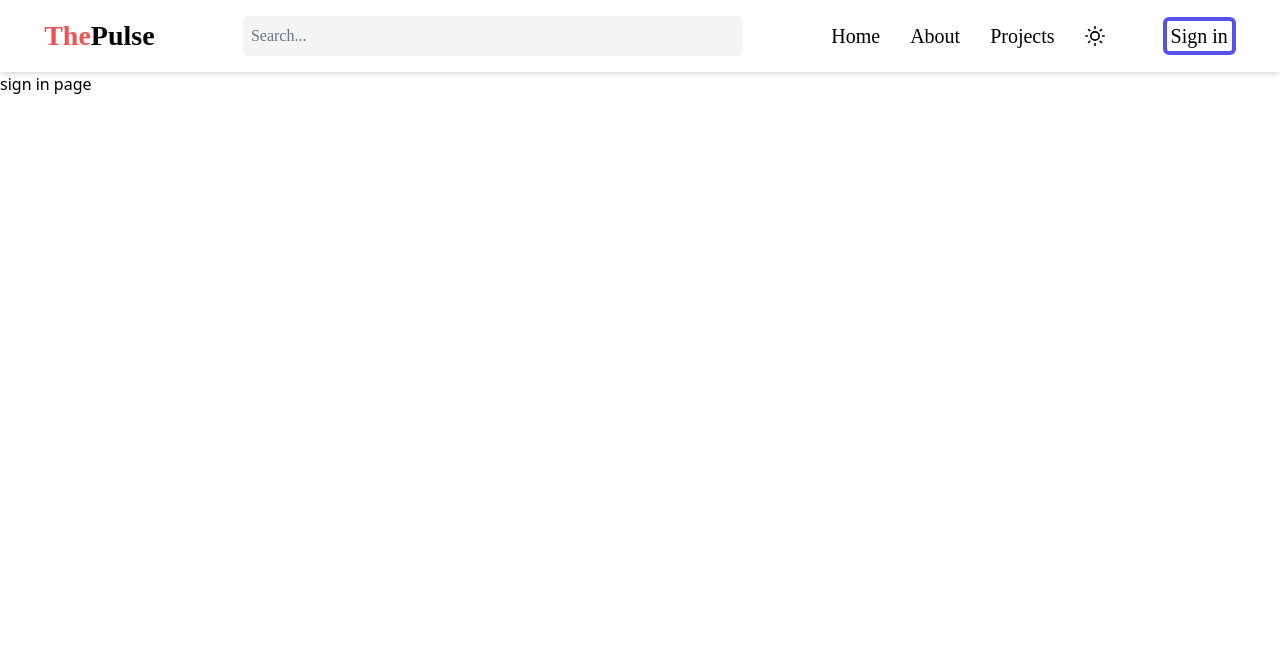
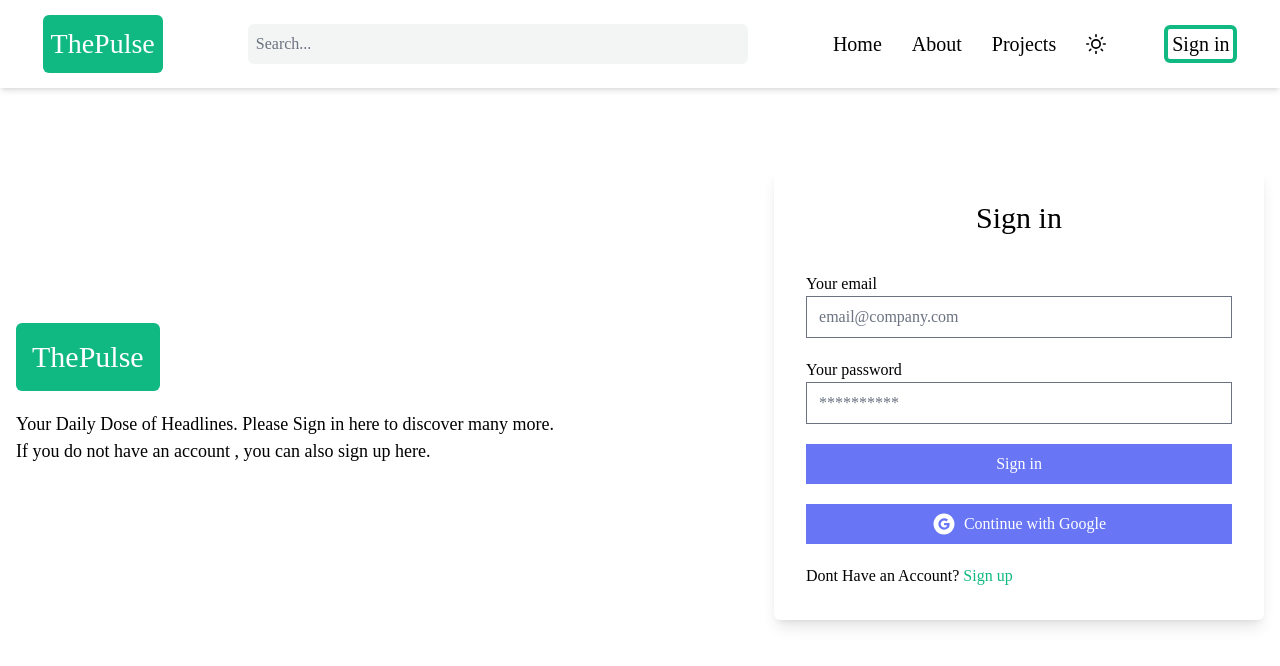
Before and after one commit to Navidullah/mernBlog, a React (Vite) app in the folder client/: page /signin in a window 1280 px wide. Shown: the top 666 px of the page. Built offline with nearby package versions, Linux system fonts and the light colour scheme; a web font is replaced by a local one.

Commit message:
created sign in page

```diff
--- a/client/package.json
+++ b/client/package.json
@@ -11,6 +11,7 @@
   },
   "dependencies": {
     "@reduxjs/toolkit": "^2.2.6",
+    "firebase": "^10.12.4",
     "flowbite": "^2.4.1",
     "flowbite-react": "^0.10.1",
     "react": "^18.3.1",
--- /dev/null
+++ b/client/src/components/Firebase/Firebase.jsx
@@ -0,0 +1,20 @@
+// Import the functions you need from the SDKs you need
+import { initializeApp } from "firebase/app";
+// TODO: Add SDKs for Firebase products that you want to use
+// https://firebase.google.com/docs/web/setup#available-libraries
+
+// Your web app's Firebase configuration
+console.log(import.meta.env);
+console.log(import.meta.env.VITE_FIREBASE_API_KEY);
+const firebaseConfig = {
+  apiKey: import.meta.env.VITE_FIREBASE_API_KEY,
+  authDomain: "thepulse-de422.firebaseapp.com",
+  projectId: "thepulse-de422",
+  storageBucket: "thepulse-de422.appspot.com",
+  messagingSenderId: "249152809663",
+  appId: "1:249152809663:web:5c6c9a5eed1070749c740a",
+};
+console.log(firebaseConfig.apiKey);
+
+// Initialize Firebase
+export const app = initializeApp(firebaseConfig);
--- /dev/null
+++ b/client/src/components/Firebase/Oath.jsx
@@ -0,0 +1,48 @@
+import React from "react";
+import { AiFillGoogleCircle } from "react-icons/ai";
+import { GoogleAuthProvider, signInWithPopup, getAuth } from "firebase/auth";
+import { app } from "./Firebase.jsx";
+import { useDispatch } from "react-redux";
+import { useNavigate } from "react-router-dom";
+import { signInSuccess } from "../../redux/user/userSlice.js";
+
+const Oath = () => {
+  const dispatch = useDispatch();
+  const navigate = useNavigate();
+  const auth = getAuth(app);
+  const handleClick = async () => {
+    const provider = new GoogleAuthProvider();
+    provider.setCustomParameters({ prompt: "select_account" });
+    try {
+      const resultsFromGoogle = await signInWithPopup(auth, provider);
+      console.log(resultsFromGoogle);
+      const res = await fetch("/api/auth/google", {
+        method: "POST",
+        headers: { "Content-Type": "application/json" },
+        body: JSON.stringify({
+          name: resultsFromGoogle.user.displayName,
+          email: resultsFromGoogle.user.email,
+          googlePhotoUrl: resultsFromGoogle.user.photoURL,
+        }),
+      });
+      const data = await res.json();
+      if (res.ok) {
+        dispatch(signInSuccess(data));
+        navigate("/");
+      }
+    } catch (e) {
+      console.log(e);
+    }
+  };
+  return (
+    <button
+      className="flex items-center bg-transparent text-white"
+      onClick={handleClick}
+    >
+      <AiFillGoogleCircle className="w-6 h-6 mr-2" />{" "}
+      <span>Continue with Google</span>
+    </button>
+  );
+};
+
+export default Oath;
--- a/client/src/components/Header/Navbar.jsx
+++ b/client/src/components/Header/Navbar.jsx
@@ -26,9 +26,9 @@ const Navbar = () => {
   };
   return (
     <header className=" shadow-md">
-      <navbar className="navbar">
-        <Link to="/" className="logo">
-          <span className="text-red-500 ">The</span>
+      <nav className="navbar">
+        <Link to="/" className="logo bg-emerald-500 p-2 rounded-md text-white ">
+          <span className=" ">The</span>
           <span>Pulse</span>
         </Link>
         <div className="search_input">
@@ -54,7 +54,7 @@ const Navbar = () => {
 
           <Link
             to="/signin"
-            className="border-4 px-1 border-indigo-600 rounded-md"
+            className="border-4 px-1 border-emerald-500 rounded-md"
           >
             Sign in
           </Link>
@@ -70,7 +70,7 @@ const Navbar = () => {
             )}
           </button>
         </div>
-      </navbar>
+      </nav>
       {isOpen && (
         <div className="md:hidden">
           <div className=" w-full px-2 pt-2 pb-3 space-y-1 sm:px-3">
--- a/client/src/components/Header/navbar.css
+++ b/client/src/components/Header/navbar.css
@@ -16,7 +16,6 @@
 }
 .logo {
   font-size: 28px;
-  font-weight: 600;
 }
 .search_input {
   flex-grow: 1;
--- a/client/src/index.css
+++ b/client/src/index.css
@@ -59,3 +59,7 @@ button {
 .sign-in-button {
   border-color: var(--border-color);
 }
+.max-container {
+  max-width: 1280px;
+  margin: 0 auto;
+}
--- a/client/src/pages/SignIn.jsx
+++ b/client/src/pages/SignIn.jsx
@@ -1,7 +1,125 @@
 import React from "react";
+import { useState } from "react";
+import { Link, useNavigate } from "react-router-dom";
+import { useDispatch, useSelector } from "react-redux";
+import {
+  signInStart,
+  signInSuccess,
+  signInFailure,
+} from ".././redux/user/userSlice.js";
+import Oath from "../components/Firebase/Oath.jsx";
+import "./signin.css";
 
 const SignIn = () => {
-  return <div>sign in page</div>;
+  const [formData, SetFormData] = useState({});
+  /*const [errorMessage, setErrorMessage] = useState(null);
+  const [loading, setLoading] = useState(false);*/
+  const { loading, error: errorMessage } = useSelector((state) => state.user);
+  const dispatch = useDispatch();
+  const navigate = useNavigate();
+  const handleChange = (e) => {
+    //setLoading(false);
+    SetFormData({ ...formData, [e.target.id]: e.target.value.trim() });
+  };
+  const handleSubmit = async (e) => {
+    e.preventDefault();
+    if (!formData.password || !formData.email) {
+      return dispatch(signInFailure("All fields are required")); //setErrorMessage("*All fields are required");
+    }
+    try {
+      dispatch(signInStart);
+      /*setLoading(true);
+      setErrorMessage(null);*/
+      const res = await fetch("/api/auth/signin", {
+        method: "POST",
+        headers: { "Content-Type": "application/json" },
+        body: JSON.stringify(formData),
+      });
+      const data = await res.json();
+      if (data.success === false) {
+        //return setErrorMessage(data.message);
+        console.log(data.message);
+        return dispatch(signInFailure(data.message));
+      }
+      //setLoading(false);
+      if (res.ok) {
+        dispatch(signInSuccess(data));
+        navigate("/");
+      }
+    } catch (error) {
+      dispatch(signInFailure(error.message));
+      /*setErrorMessage(error.message);
+      setLoading(false);*/
+    }
+  };
+  return (
+    <div className="max-container min-h-screen">
+      <div className="sub_container">
+        <div className="title">
+          <h1 className="bg-emerald-500 text-white w-max p-4 text-3xl rounded-md mb-5">
+            ThePulse
+          </h1>
+          <h1 className="dark:text-slate-300">
+            Your Daily Dose of Headlines. Please Sign in here to discover many
+            more.
+          </h1>
+          <h1 className="dark:text-slate-300">
+            If you do not have an account , you can also sign up here.
+          </h1>
+        </div>
+        <form
+          className="form_container  dark:bg-[#404040] border-[#444444] shadow-lg p-8 rounded-md"
+          onSubmit={handleSubmit}
+        >
+          <h1 className="text-center mb-9 text-3xl ">Sign in</h1>
+
+          <div className=" flex flex-col gap-5">
+            <div className="flex flex-col">
+              <span className="">Your email</span>
+              <input
+                type="email"
+                id="email"
+                placeholder="email@company.com"
+                className=""
+                onChange={handleChange}
+              />
+            </div>
+            <div className="flex flex-col">
+              <span className="">Your password</span>
+              <input
+                type="password"
+                id="password"
+                placeholder="**********"
+                className=""
+                onChange={handleChange}
+              />
+            </div>
+            <button
+              type="submit"
+              className="bg-indigo-500 w-full py-2 text-white"
+              disabled={loading}
+            >
+              {loading ? <span>Loading...</span> : "Sign in"}
+            </button>
+            <div
+              to="/"
+              className="bg-indigo-500 py-2 cursor-pointer w-full flex justify-center"
+            >
+              <Oath />
+            </div>
+            <span className="">
+              Dont Have an Account?
+              <Link to="/login" className="text-emerald-500">
+                {" "}
+                Sign up
+              </Link>
+            </span>
+            {errorMessage && <span className="">{errorMessage}</span>}
+          </div>
+        </form>
+      </div>
+    </div>
+  );
 };
 
 export default SignIn;
--- /dev/null
+++ b/client/src/pages/signin.css
@@ -0,0 +1,22 @@
+.sub_container {
+  display: flex;
+  flex-direction: column;
+
+  align-items: center;
+  margin: 5rem 1rem;
+  font-family: "Poppins";
+  gap: 20px;
+}
+.sub_container .title {
+  flex-grow: 1;
+  font-size: 18px;
+}
+.form_container {
+  flex-grow: 1;
+}
+
+@media (min-width: 768px) {
+  .sub_container {
+    flex-direction: row;
+  }
+}
--- a/client/src/redux/store.js
+++ b/client/src/redux/store.js
@@ -1,11 +1,11 @@
 import { configureStore, combineReducers } from "@reduxjs/toolkit";
-//import userReducer from "./user/userSlice.js";
+import userReducer from "./user/userSlice.js";
 import themeReducer from "./theme/themeSlice.js";
 import { persistStore, persistReducer } from "redux-persist";
 import storage from "redux-persist/lib/storage";
 
 const rootReducer = combineReducers({
-  //user: userReducer,
+  user: userReducer,
   theme: themeReducer,
 });
 const persistConfig = {
--- /dev/null
+++ b/client/src/redux/user/userSlice.js
@@ -0,0 +1,29 @@
+import { createSlice } from "@reduxjs/toolkit";
+
+const initialState = {
+  currentUser: null,
+  error: null,
+  loading: false,
+};
+
+const userSlice = createSlice({
+  name: "user",
+  initialState,
+  reducers: {
+    signInStart: (state) => {
+      state.loading = true;
+      state.error = null;
+    },
+    signInSuccess: (state, action) => {
+      state.currentUser = action.payload;
+      state.loading = false;
+      state.error = null;
+    },
+    signInFailure: (state, action) => {
+      state.error = action.payload;
+      state.loading = false;
+    },
+  },
+});
+export const { signInStart, signInSuccess, signInFailure } = userSlice.actions;
+export default userSlice.reducer;
--- a/client/tailwind.config.js
+++ b/client/tailwind.config.js
@@ -6,7 +6,14 @@ export default {
     "node_modules/flowbite-react/lib/esm/**/*.js",
   ],
   theme: {
-    extend: {},
+    extend: {
+      boxShadow: {
+        "custom-light":
+          "0 4px 6px -1px rgba(0, 0, 0, 0.1), 0 2px 4px -1px rgba(0, 0, 0, 0.06)",
+        "custom-dark":
+          "0 4px 6px -1px rgba(255, 255, 255, 0.1), 0 2px 4px -1px rgba(255, 255, 255, 0.06)",
+      },
+    },
   },
   plugins: [require("flowbite/plugin")],
 };
```
Also changed, not shown: 2 other files (tests, documents, lock files or other folders).
